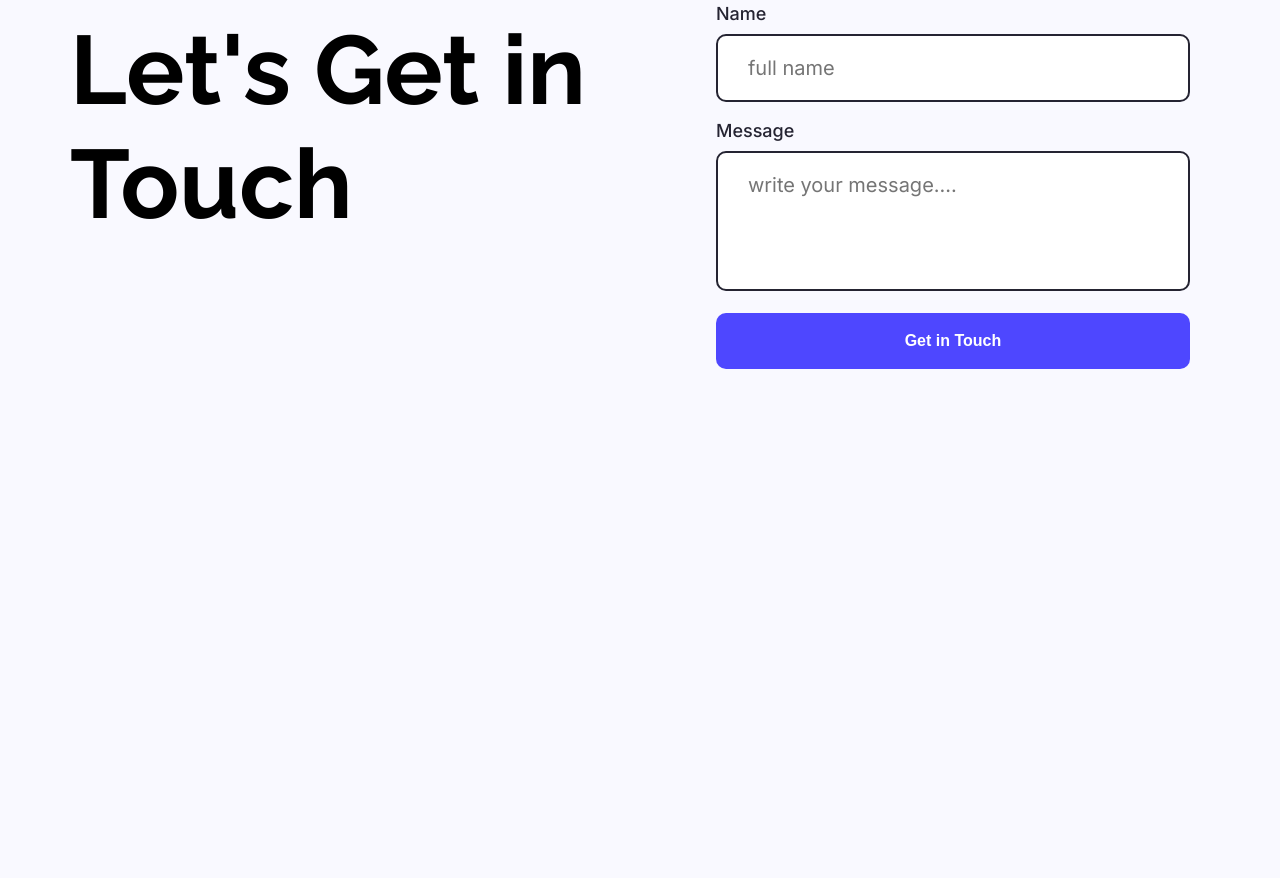
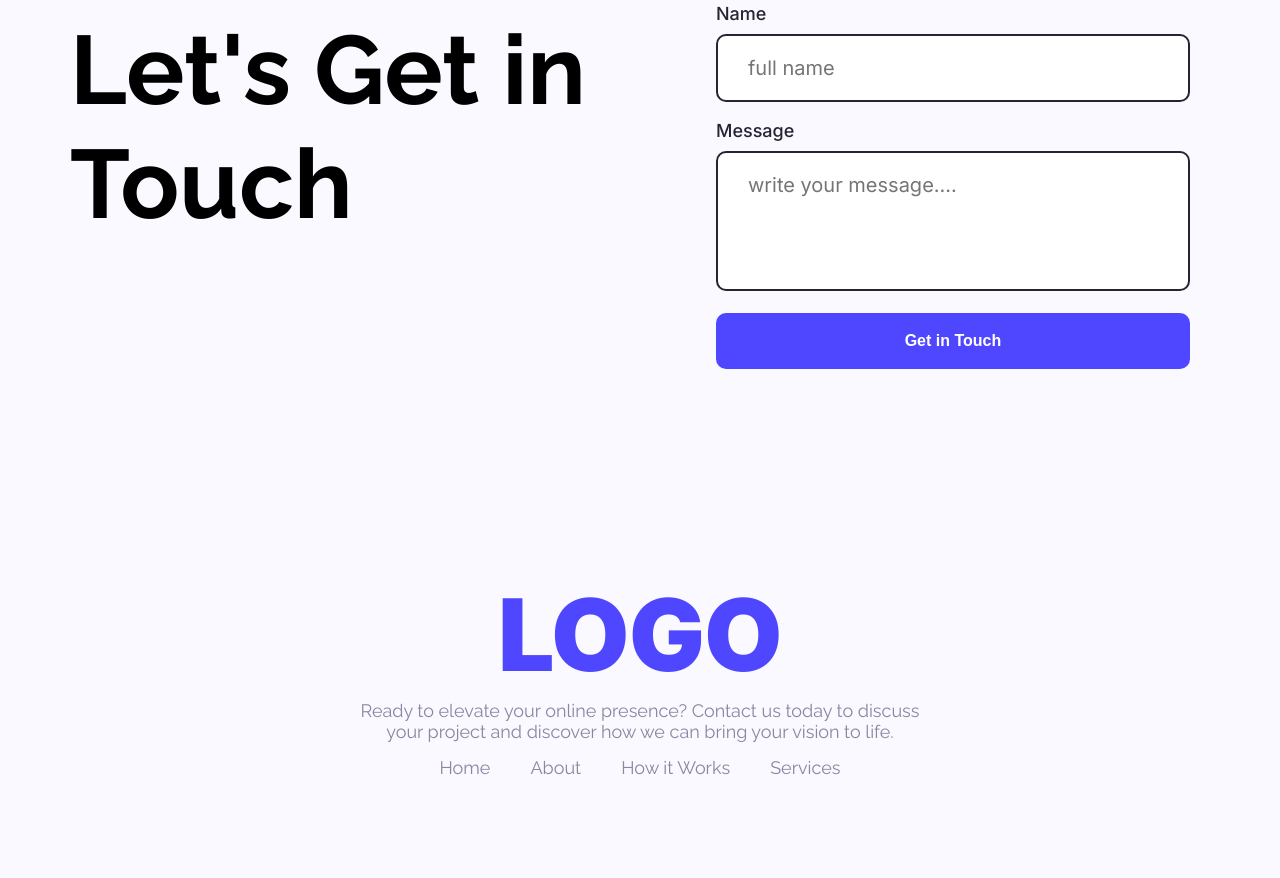
Before and after one commit to AdalOnShow/HP-A01-landing-launchpad, a plain HTML site: page index.html in a window 1280 px wide. Shown: the part 3226-4104 px from the top of the page. Before the commit the page ends 3700 px from the top, so only its background shows below. Drawn offline with Linux system fonts and the light colour scheme.

Commit message:
add footer section with logo, text, and navigation links

```diff
--- a/index.html
+++ b/index.html
@@ -139,6 +139,19 @@
         <button type="submit" class="btn">Get in Touch</button>
       </form>
     </section>
+    <footer>
+      <div class="footer-logo">LOGO</div>
+      <p class="footer-text">
+        Ready to elevate your online presence? Contact us today to discuss
+        your project and discover how we can bring your vision to life.
+      </p>
+      <div class="footer-nav">
+        <a href="#">Home</a>
+        <a href="#">About</a>
+        <a href="#">How it Works</a>
+        <a href="#">Services</a>
+      </div>
+    </footer>
   </main>
 </body>
 
--- a/style.css
+++ b/style.css
@@ -261,6 +261,7 @@ body {
   }
 }
 
+/* contact section */
 #contact-section {
   display: flex;
   justify-content: space-between;
@@ -320,3 +321,41 @@ body {
     padding: 19px !important;
   }
 }
+
+/* footer section */
+footer {
+  text-align: center;
+  padding: 100px 20px;
+
+  .footer-logo {
+    font-size: 100px;
+    font-weight: 900;
+    font-family: "Inter", sans-serif;
+    color: var(--primary-color);
+    margin-bottom: 5px;
+  }
+
+  .footer-text {
+    max-width: 530px;
+    font-size: 18px;
+    color: #8987A1;
+    margin: 0 auto 15px auto;
+    max-width: 600px;
+  }
+
+  .footer-nav {
+    display: flex;
+    justify-content: center;
+    gap: 40px;
+
+    a {
+      font-size: 18px;
+      color: #8987A1;
+      transition: color 0.3s ease;
+
+      &:hover {
+        color: var(--primary-color);
+      }
+    }
+  }
+}
```
